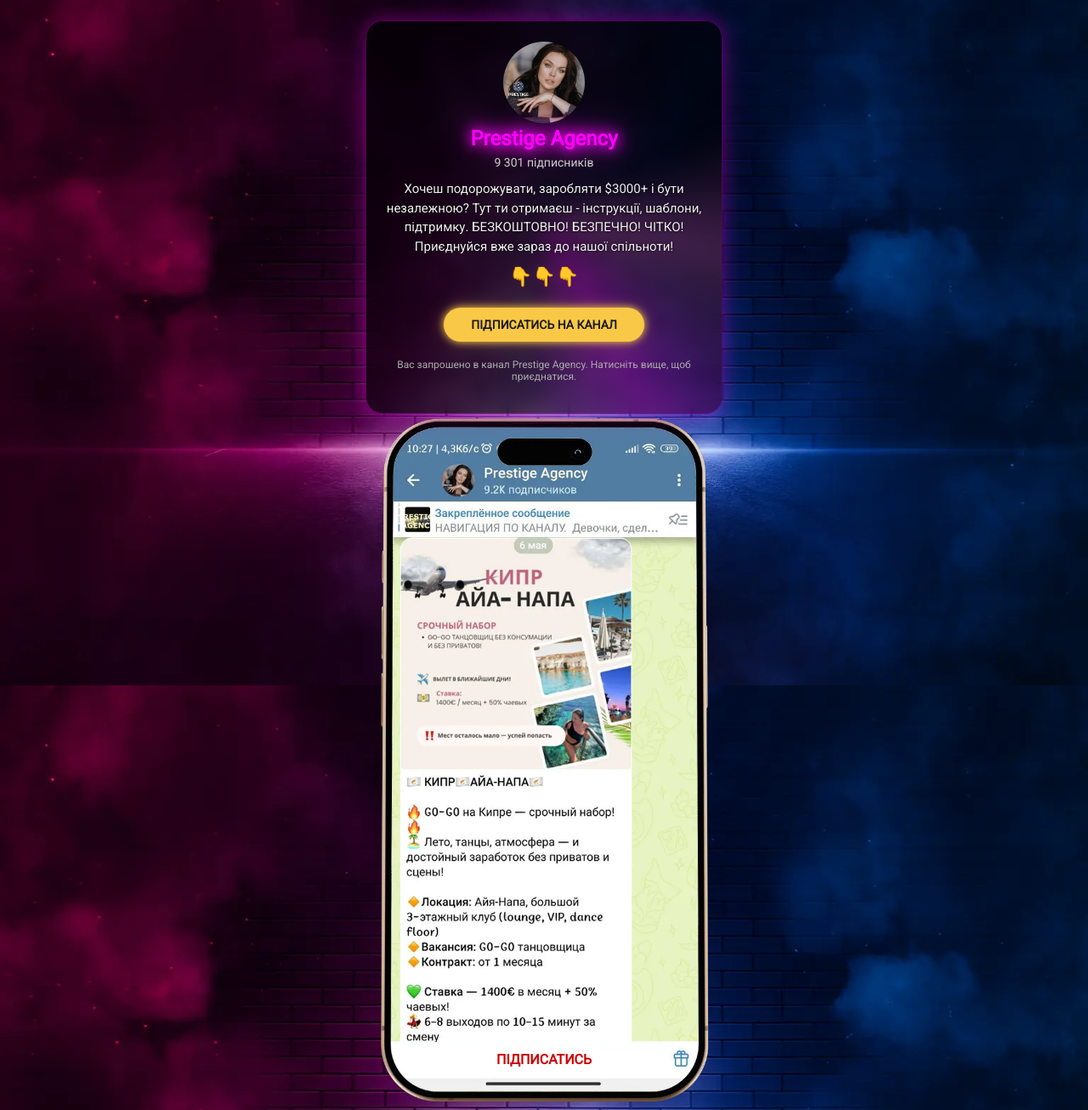
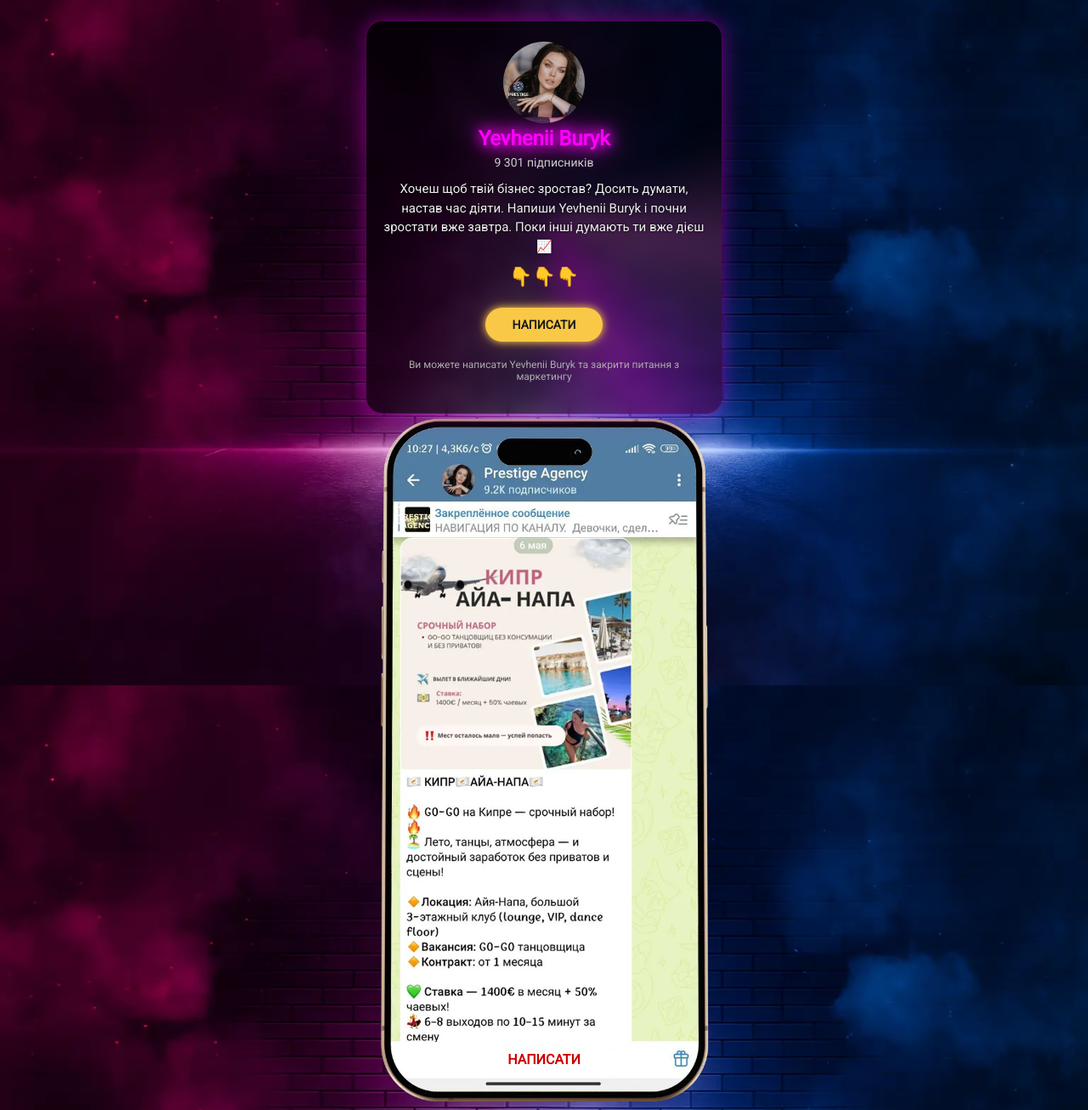
Before and after one commit to yev-b/tg-prkl, a PHP site: page / in a window 1280 px wide. Shown: the part 47-1353 px from the top of the page at 85% size. Run offline with PHP 8.4, Linux system fonts and the light colour scheme; some libraries are stand-ins or nearby versions.

Commit message:
Update index.php

```diff
--- a/index.php
+++ b/index.php
@@ -10,7 +10,7 @@
 
   <meta charset="UTF-8" />
   <meta name="viewport" content="width=device-width, initial-scale=1.0" />
-  <title>Prestige Agency</title>
+  <title>YMS</title>
   <link rel="stylesheet" href="tg-style.css" />
   <link rel="stylesheet" href="https://fonts.googleapis.com/css2?family=Roboto&display=swap" />
   <link rel="icon" href="images/favicon.webp" type="image/x-icon" />
@@ -170,21 +170,18 @@
         </a>
           </div>
 
-          <div class="title">Prestige Agency</div>
+          <div class="title">Yevhenii Buryk</div>
           <div class="members">9 301 підписників</div>
           <div class="description">
-            Хочеш подорожувати, заробляти $3000+ і бути незалежною?
-Тут ти отримаєш - інструкції, шаблони, підтримку.
-БЕЗКОШТОВНО! БЕЗПЕЧНО! ЧІТКО!
-Приєднуйся вже зараз до нашої спільноти!
+            Хочеш щоб твій бізнес зростав? Досить думати, настав час діяти. Напиши Yevhenii Buryk і почни зростати вже завтра. Поки інші думають ти вже дієш📈
           </div>
           <div class="emojis">👇👇👇</div>
         </div>
         <div class="buttons">
-          <a href="#" class="blue redir">ПІДПИСАТИСЬ НА КАНАЛ</a>
+          <a href="#" class="blue redir">Написати</a>
         </div>
         <p class="footer-note">
-          Вас запрошено в канал Prestige Agency. Натисніть вище, щоб приєднатися.
+          Ви можете написати Yevhenii Buryk та закрити питання з маркетингу
         </p>
       </div>
     </div>
@@ -203,7 +200,7 @@
     <img src="images/telegram_scroll_mock_v2.webp" alt="iPhone Mockup" class="iphone-image" />
 
     <!-- Кнопка внизу білого блоку -->
-    <a href="#" class="tg-phone-button redir">ПІДПИСАТИСЬ</a>
+    <a href="#" class="tg-phone-button redir">Написати</a>
   </div>
 </div>
 
```
